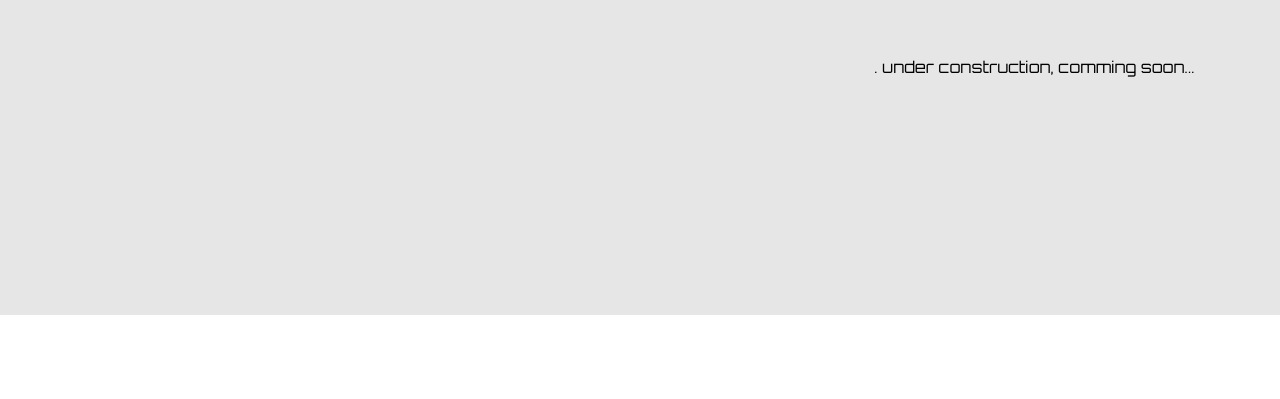
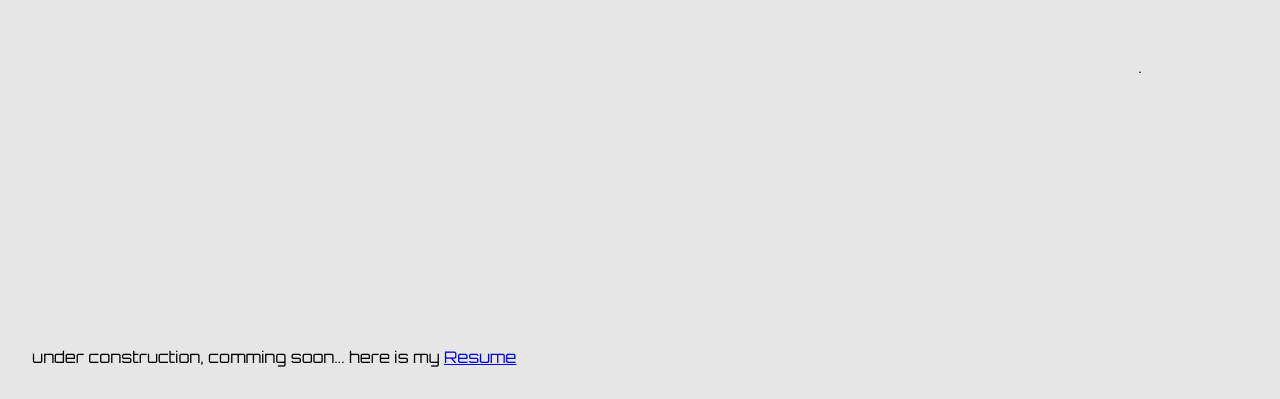
Before and after one commit to Aniket-Patel-swg/NextJsPortfolio, a Next.js app: page / in a window 1280 px wide. Shown: the part 1259-1658 px from the top of the page. Before the commit the page ends 1574 px from the top, so only its background shows below. Built offline with nearby package versions, Linux system fonts and the light colour scheme; a web font is replaced by a local one.

Commit message:
Added coming soon feature for now

```diff
--- a/Components/Promotion.js
+++ b/Components/Promotion.js
@@ -83,7 +83,10 @@ const Promotion = () => {
             </span>
             <span>
               {" "}
-              <Link href="https://www.linkedin.com/in/aniket-patel-developer" target="_blank">
+              <Link
+                href="https://www.linkedin.com/in/aniket-patel-developer"
+                target="_blank"
+              >
                 <FontAwesomeIcon icon={faLinkedin} size="2x" />
               </Link>
             </span>
@@ -98,27 +101,25 @@ const Promotion = () => {
       </div>
       <div className={Styles.Service_cards}>
         <animated.section style={animation2}>
-          <animated.div
-            style={animation3}
-            className={Styles.service_wrapper}
-          >
+          <animated.div style={animation3} className={Styles.service_wrapper}>
             WebSite Design
           </animated.div>
         </animated.section>
         <animated.section style={animation2}>
-          <animated.div
-            style={animation3}
-            className={Styles.service_wrapper}
-          >
+          <animated.div style={animation3} className={Styles.service_wrapper}>
             Website Development
           </animated.div>
         </animated.section>{" "}
         {/* <animated.section>
             Branding
-          </section> */}.
+          </section> */}
+        .
+      </div>
 
-          under construction, comming soon...
-      </div>
+      <section className={Styles.coming_soon}>
+        under construction, comming soon... here is my{" "}
+        <Link href="./Resume.pdf" target="_BLANK">Resume</Link>
+      </section>
     </>
   );
 };
--- a/styles/Pormotion.module.css
+++ b/styles/Pormotion.module.css
@@ -253,3 +253,8 @@
     padding: 0px 6px;
   }
 }
+
+.coming_soon{
+  background-color: rgba(128, 128, 128, 0.2);
+  padding: 2rem;
+}
```
